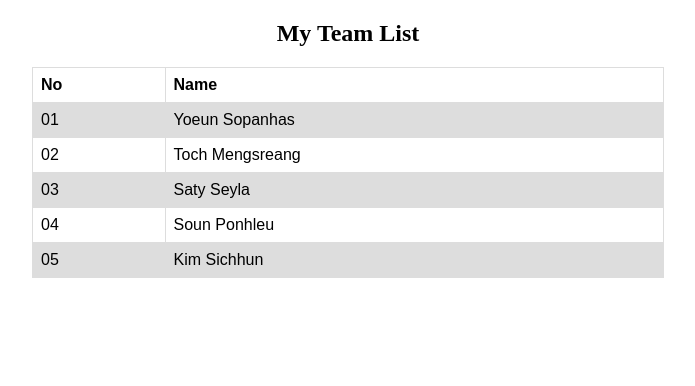
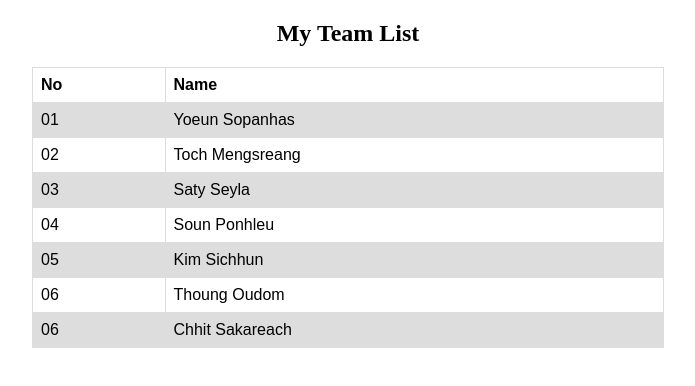
Before and after one commit to Nha-16/html_list, a plain HTML site: page index.html in a window 1280 px wide. Shown: the whole page, without its empty margins (292-987 px from the left). Drawn offline with Linux system fonts and the light colour scheme.

Commit message:
add name

```diff
--- a/index.html
+++ b/index.html
@@ -49,6 +49,14 @@ tr:nth-child(even) {
     <td>05</td>
     <td>Kim Sichhun</td>
   </tr>
+  <tr>
+    <td>06</td>
+    <td>Thoung Oudom</td>
+  </tr>
+  <tr>
+    <td>06</td>
+    <td>Chhit Sakareach</td>
+  </tr>
 </table>
 
 </body>
```
